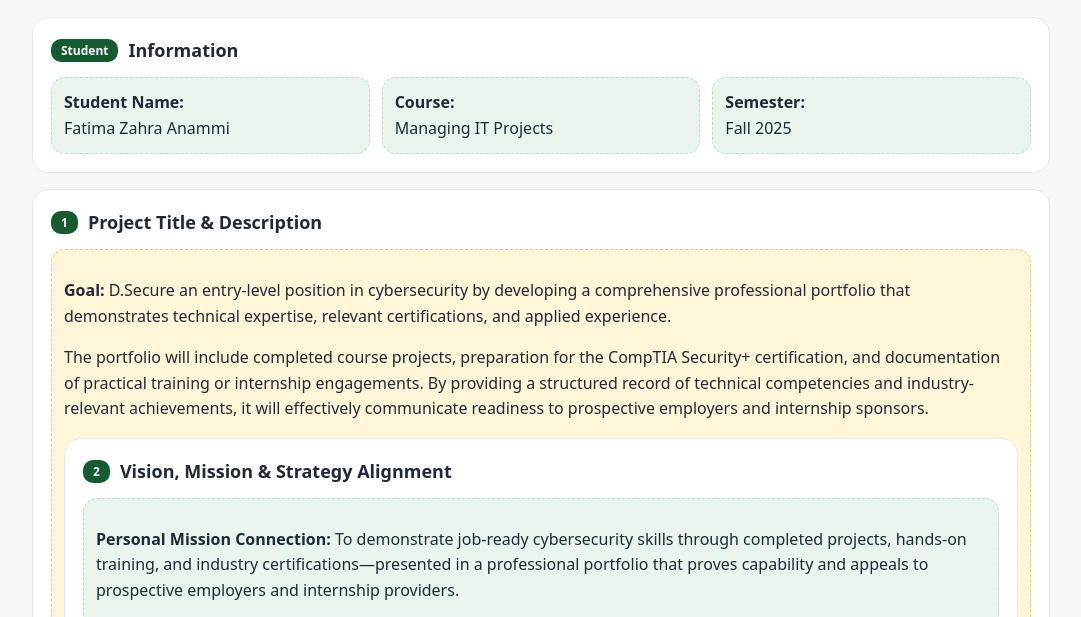
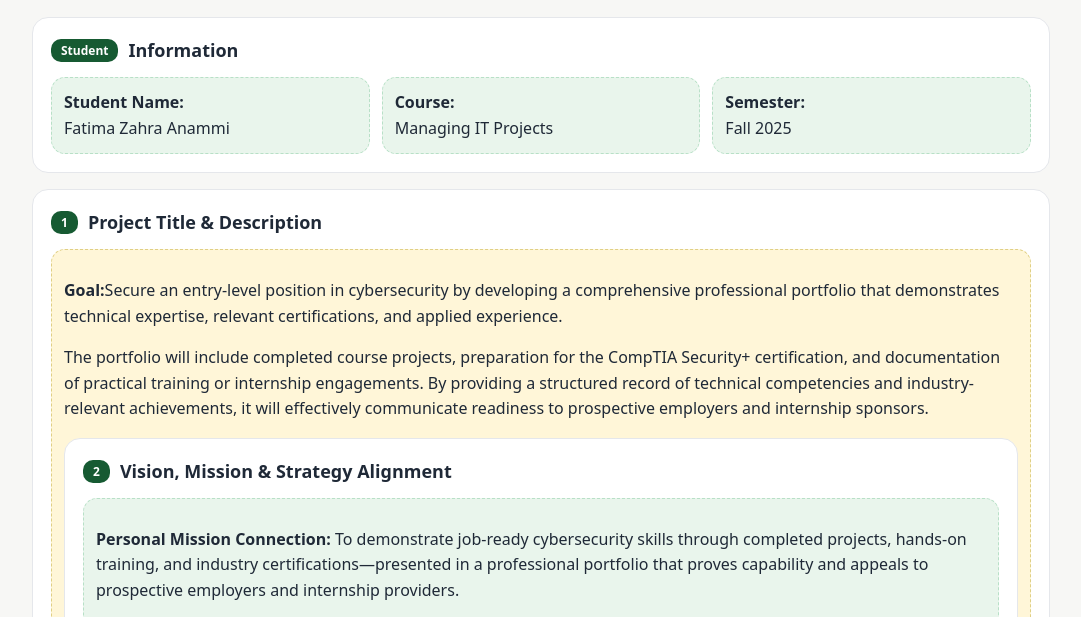
Before and after one commit to Lena0923/Charter-Template29, a plain HTML site: page index.html in a window 1280 px wide. Shown: the part 180-797 px from the top of the page, without its empty margins (99-1180 px from the left). Drawn offline with Linux system fonts and the light colour scheme; files whose address does not match are found by name.

Commit message:
Update index.html

```diff
--- a/index.html
+++ b/index.html
@@ -93,7 +93,7 @@
     <section aria-labelledby="title-desc">
       <h2 id="title-desc"><span>1</span> Project Title &amp; Description</h2>
       <div class="note">
-        <p class="tight"><strong>Goal:</strong> D.Secure an entry-level position in cybersecurity by developing a comprehensive professional portfolio that demonstrates technical expertise, relevant certifications, and applied experience.</p>
+        <p class="tight"><strong>Goal:</strong>Secure an entry-level position in cybersecurity by developing a comprehensive professional portfolio that demonstrates technical expertise, relevant certifications, and applied experience.</p>
         <p class="tight">The portfolio will include completed course projects, preparation for the CompTIA Security+ certification, and documentation of practical training or internship engagements. By providing a structured record of technical competencies and industry-relevant achievements, it will effectively communicate readiness to prospective employers and internship sponsors.
 
     <!-- Vision, Mission & Strategy -->
```
